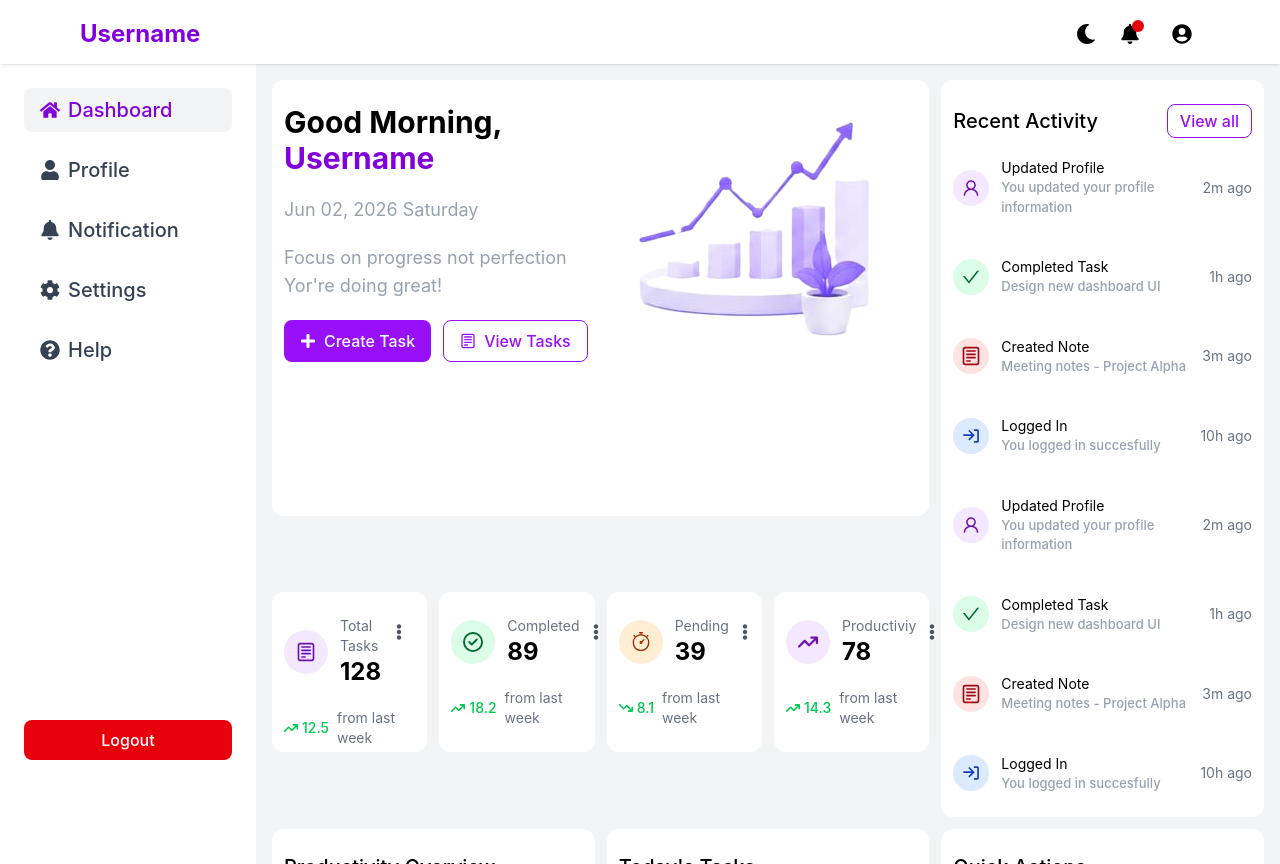
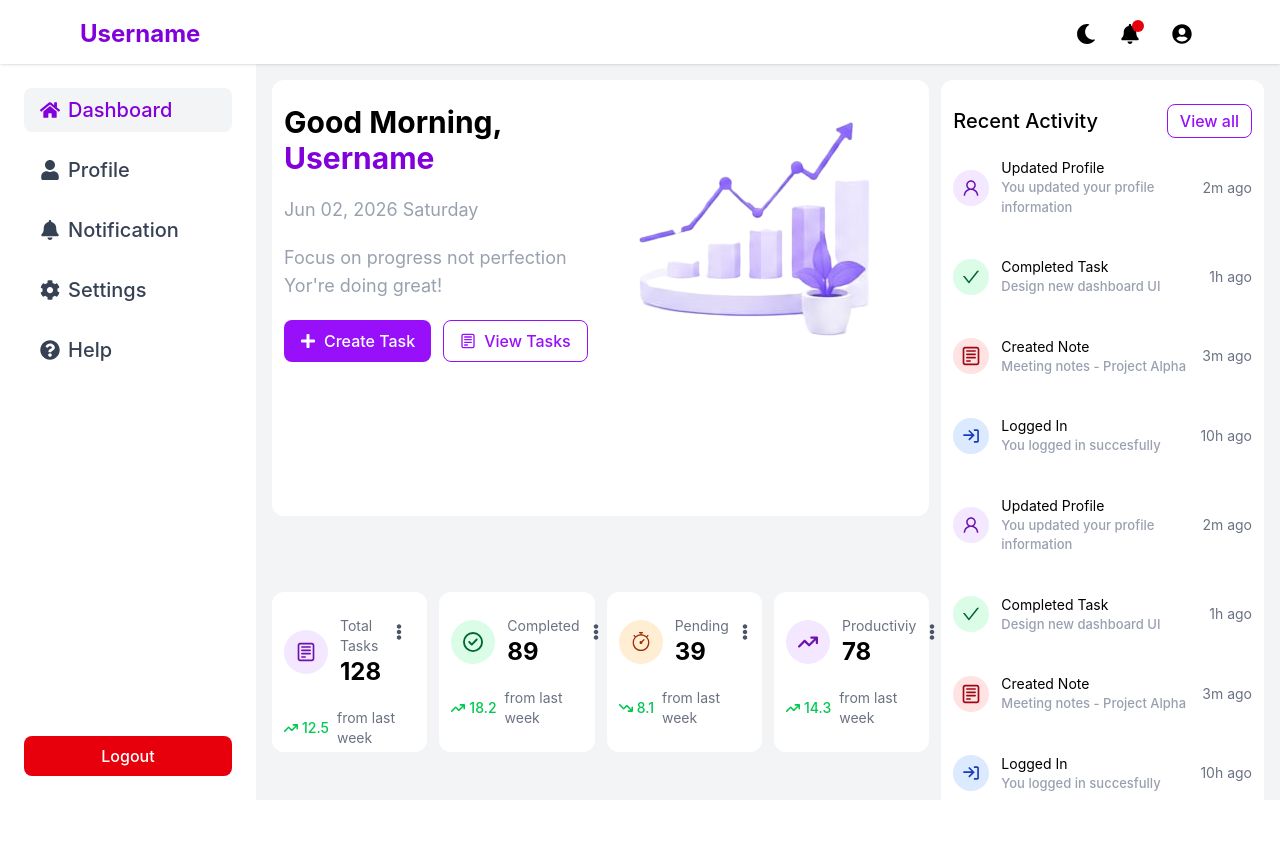
Before and after one commit to AmaanKhanGit/user-dashboard, a React (Vite) app: page / in a window 1280 px wide. After the commit the page ends 800 px from the top, so only its background shows below. Built offline with nearby package versions, Linux system fonts and the light colour scheme.

Commit message:
minor problem at layout solved

```diff
--- a/src/components/DashboardLayout.jsx
+++ b/src/components/DashboardLayout.jsx
@@ -7,28 +7,29 @@ import Overlay from "./Overlay";
 
 const DashboardLayout = ({ children, className }) => {
   const [isOpen, setOpen] = useState(false);
+
   return (
-    <div className="flex h-full flex-col">
+    <div className="flex h-screen flex-col overflow-hidden">
       {isOpen && <Overlay onClose={() => setOpen(false)} />}
 
       <Topnav onClose={() => setOpen((prev) => !prev)} />
 
-      <div className="flex flex-1">
+      <div className="flex min-h-0 flex-1 overflow-hidden">
         <MobileDrawer
           className={`fixed top-0 left-0 z-50 h-screen w-64 bg-white transition-transform duration-300 md:static ${isOpen ? "translate-x-0" : "-translate-x-full"} sm:hidden`}
         >
           <Sidebar
-            className="z-10 flex h-full w-64 flex-col justify-between bg-white p-6"
+            className="z-10 flex h-full w-64 flex-col bg-white p-6"
             onClose={() => setOpen(false)}
           />
         </MobileDrawer>
 
-        <DesktopDrawer className={`max-sm:hidden`}>
-          <Sidebar className="z-10 flex h-[90%] w-64 flex-col justify-between bg-white p-6" />
+        <DesktopDrawer className="flex h-full w-64 shrink-0 max-sm:hidden">
+          <Sidebar className="z-10 flex h-full w-full flex-col bg-white p-6" />
         </DesktopDrawer>
 
         <main
-          className={`h-screen flex-1 scrollbar-none overflow-y-auto bg-gray-100 p-4 ${className}`}
+          className={`min-h-0 flex-1 scrollbar-none overflow-y-auto bg-gray-100 p-4 ${className}`}
         >
           {children}
         </main>
--- a/src/components/Sidebar.jsx
+++ b/src/components/Sidebar.jsx
@@ -42,8 +42,8 @@ const Sidebar = ({ onClose, className }) => {
   };
 
   return (
-    <div className={className}>
-      <div className="flex flex-col items-start justify-between gap-4">
+    <aside className={className}>
+      <div className="flex flex-1 flex-col items-start gap-4">
         {links.map((link) => {
           const Icon = link.icon;
           return (
@@ -64,8 +64,8 @@ const Sidebar = ({ onClose, className }) => {
         })}
       </div>
 
-      <Button className="dangerBtn">Logout</Button>
-    </div>
+      <Button className="dangerBtn mt-auto">Logout</Button>
+    </aside>
   );
 };
 
```
